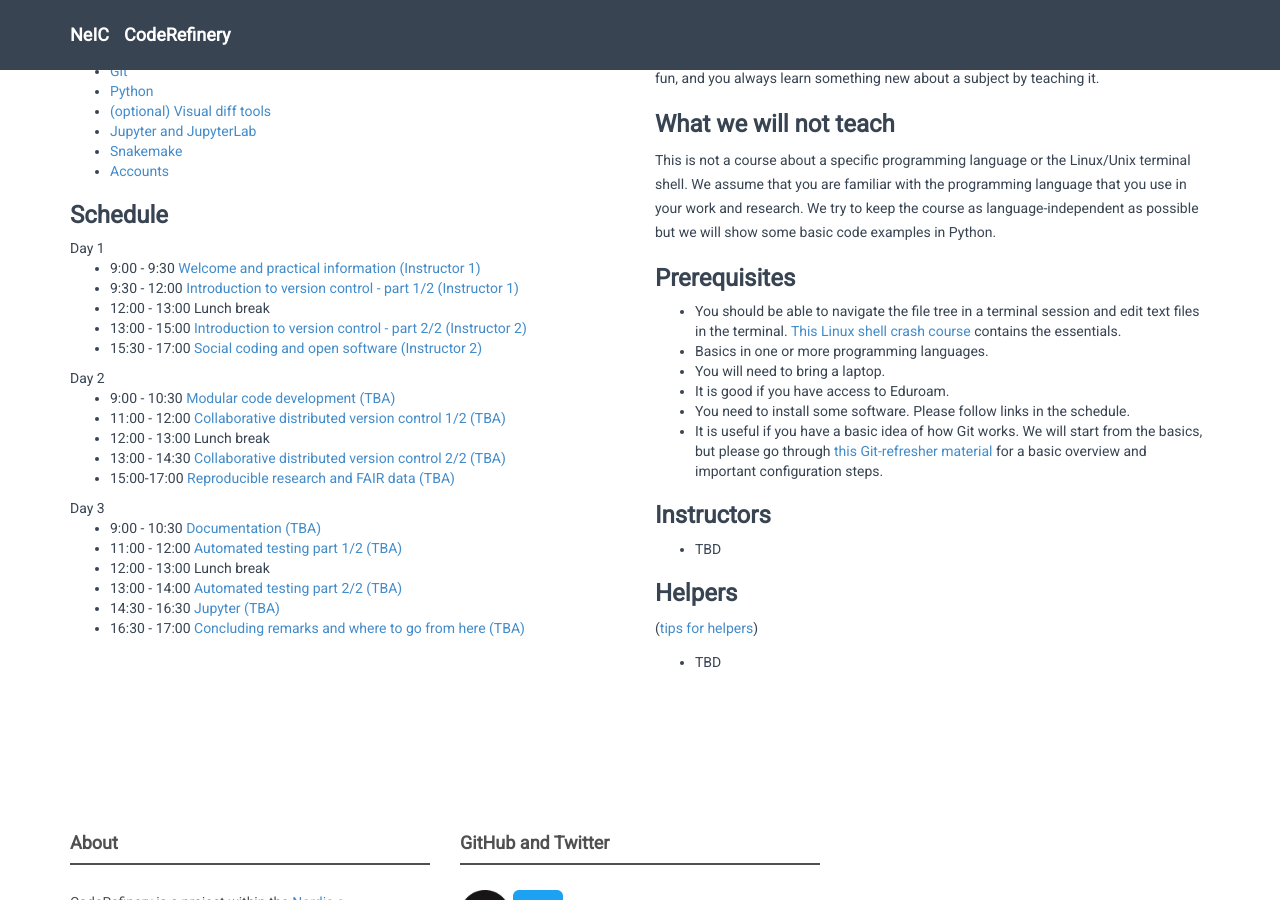
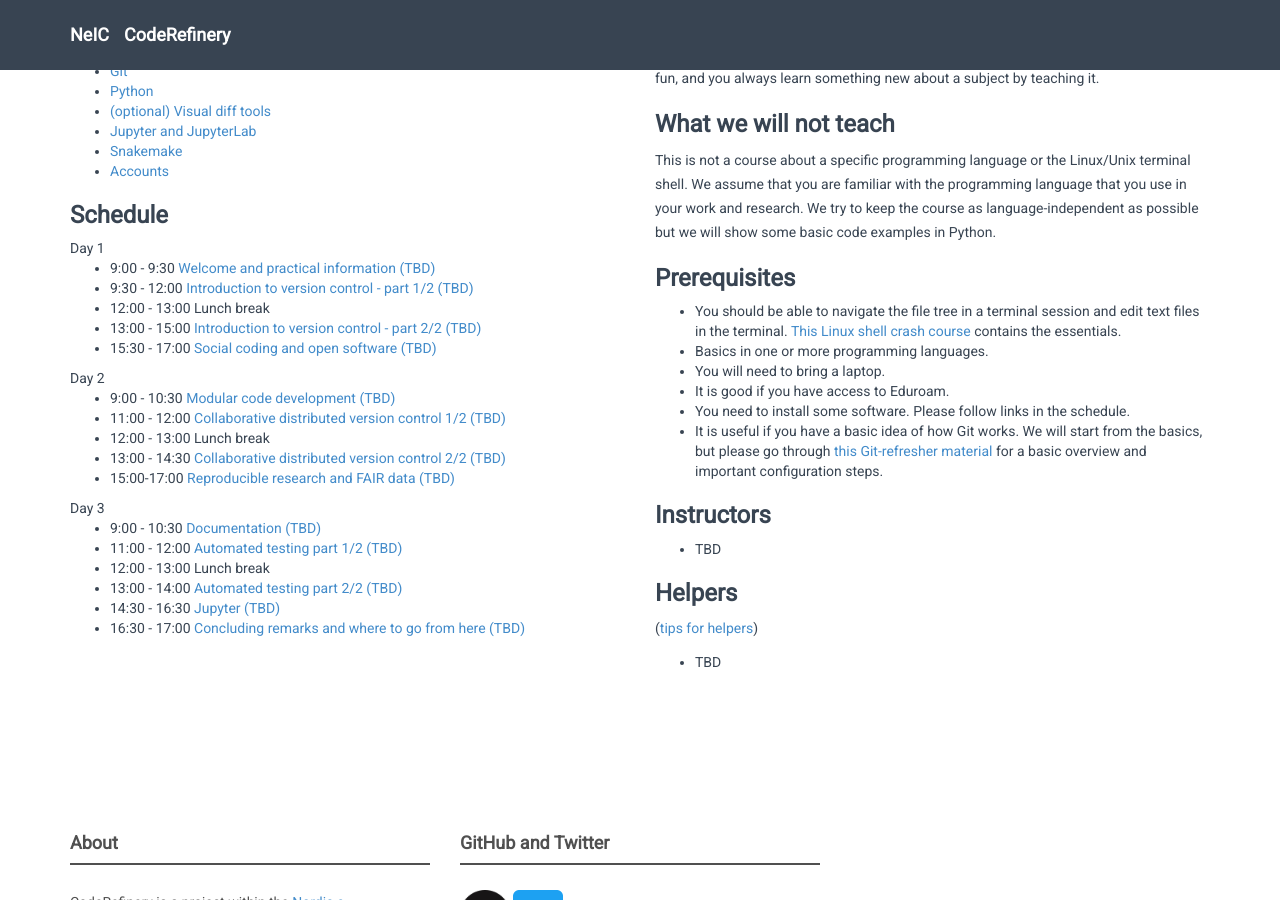
Before and after one commit to wikfeldt/uppsala-2020-04-01, a Jekyll site: the page built from index.md, in a window 1280 px wide and 900 px high, scrolled down 810 px. Built offline with Jekyll 4.4.1, drawn with Linux system fonts in a browser that asks for light colours; nearby versions of some CDN libraries; a style sheet for code colours, icons or effects is not loaded.

Commit message:
instructors per lesson TBD

```diff
--- a/index.md
+++ b/index.md
@@ -63,50 +63,50 @@ schedule:
   - date: Day 1
     morning:
       - time: 9:00 - 9:30
-        title: Welcome and practical information (Instructor 1)
+        title: Welcome and practical information (TBD)
         url: https://github.com/coderefinery/workshop-intro/blob/master/README.md
       - time: 9:30 - 12:00
-        title: Introduction to version control - part 1/2 (Instructor 1)
+        title: Introduction to version control - part 1/2 (TBD)
         url: https://coderefinery.github.io/git-intro/
     afternoon:
       - time: 13:00 - 15:00
-        title: Introduction to version control - part 2/2 (Instructor 2)
+        title: Introduction to version control - part 2/2 (TBD)
         url: https://coderefinery.github.io/git-intro/
       - time: 15:30 - 17:00
-        title: Social coding and open software (Instructor 2)
+        title: Social coding and open software (TBD)
         url: https://cicero.xyz/v3/remark/0.14.0/github.com/coderefinery/social-coding/master/talk.md
   - date: Day 2
     morning:
       - time: 9:00 - 10:30
-        title: Modular code development (TBA)
+        title: Modular code development (TBD)
         url: https://cicero.xyz/v3/remark/0.14.0/github.com/coderefinery/modular-code-development/master/talk.md
       - time: 11:00 - 12:00
-        title: Collaborative distributed version control 1/2 (TBA)
+        title: Collaborative distributed version control 1/2 (TBD)
         url: https://coderefinery.github.io/git-collaborative/
     afternoon:
       - time: 13:00 - 14:30
-        title: Collaborative distributed version control 2/2 (TBA)
+        title: Collaborative distributed version control 2/2 (TBD)
         url: https://coderefinery.github.io/git-collaborative/
       - time: 15:00-17:00
-        title: Reproducible research and FAIR data (TBA)
+        title: Reproducible research and FAIR data (TBD)
         url: https://coderefinery.github.io/reproducible-research/
   - date: Day 3
     morning:
       - time: 9:00 - 10:30
-        title: Documentation (TBA)
+        title: Documentation (TBD)
         url: https://coderefinery.github.io/documentation/
       - time: 11:00 - 12:00
-        title: Automated testing part 1/2 (TBA)
+        title: Automated testing part 1/2 (TBD)
         url: https://coderefinery.github.io/testing/
     afternoon:
       - time: 13:00 - 14:00
-        title: Automated testing part 2/2 (TBA)
+        title: Automated testing part 2/2 (TBD)
         url: https://coderefinery.github.io/testing/
       - time: 14:30 - 16:30
-        title: Jupyter (TBA)
+        title: Jupyter (TBD)
         url: https://coderefinery.github.io/jupyter/
       - time: 16:30 - 17:00
-        title: Concluding remarks and where to go from here (TBA)
+        title: Concluding remarks and where to go from here (TBD)
         url: https://github.com/coderefinery/workshop-outro/blob/master/README.md
 
 ---
```
